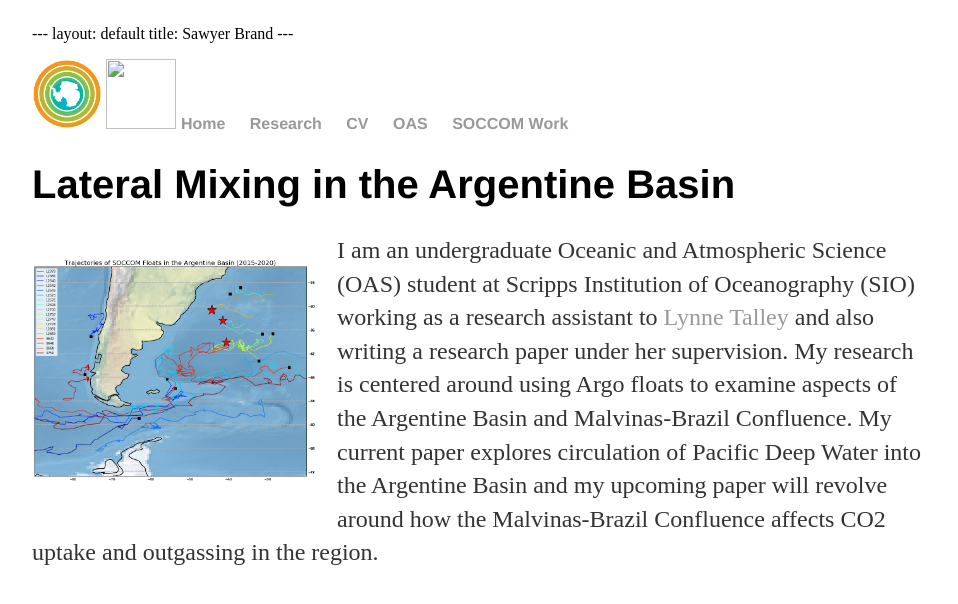
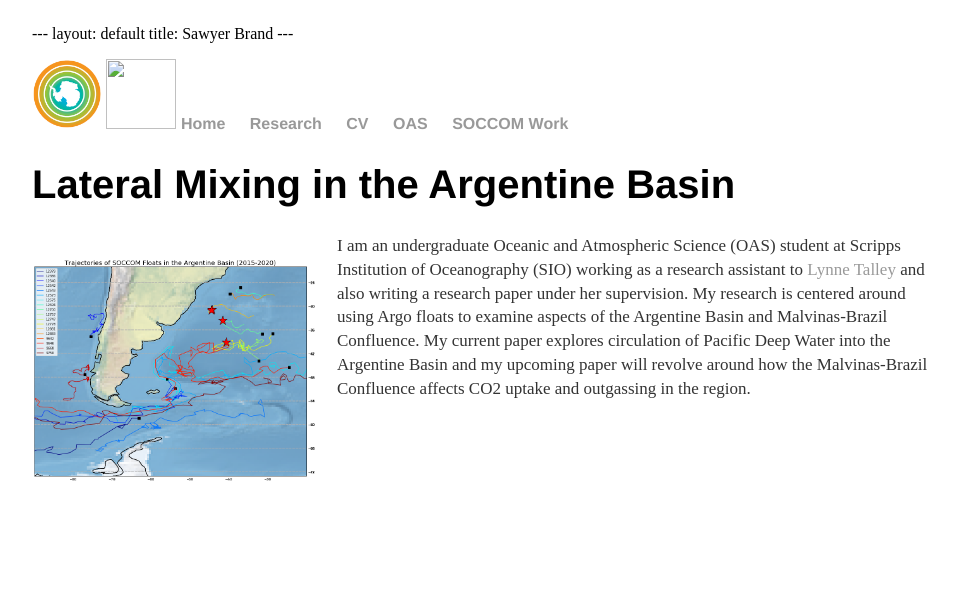
Before and after one commit to SawyerBrand/SawyerBrand.github.io, a Jekyll site: the page Research/res/index.html, which Jekyll copies as it is, in a window 1280 px wide. Shown: the top 604 px of the page, without its empty margins (160-1118 px from the left). Built offline with Jekyll 4.4.1, drawn with Linux system fonts in a browser that asks for light colours.

Commit message:
Update index.html

```diff
--- a/Research/res/index.html
+++ b/Research/res/index.html
@@ -34,7 +34,7 @@ title: Sawyer Brand
 	<h1>Lateral Mixing in the Argentine Basin</h1>
 			<div>
 			<p style="float: left;"><img style="margin-right:20px" src="Images/BGC_Argo_Traj.png" width="285" height="225" class="inline"></p>
-			<p style="fontsize:17px"> I am an undergraduate Oceanic and Atmospheric Science (OAS) student at Scripps Institution of Oceanography (SIO) working as a research assistant to
+			<p style="font-size:17px"> I am an undergraduate Oceanic and Atmospheric Science (OAS) student at Scripps Institution of Oceanography (SIO) working as a research assistant to
 			<a href="http://sam.ucsd.edu/talleyhome.html">Lynne Talley</a> and also writing a research paper under her supervision.
 			My research is centered around using Argo floats to examine aspects of the Argentine Basin and Malvinas-Brazil Confluence.
 			My current paper explores circulation of Pacific Deep Water into the Argentine Basin and my upcoming paper will revolve around how
```
